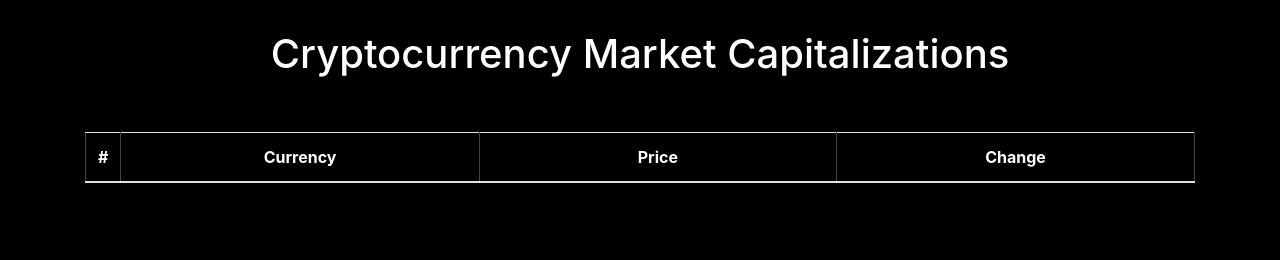
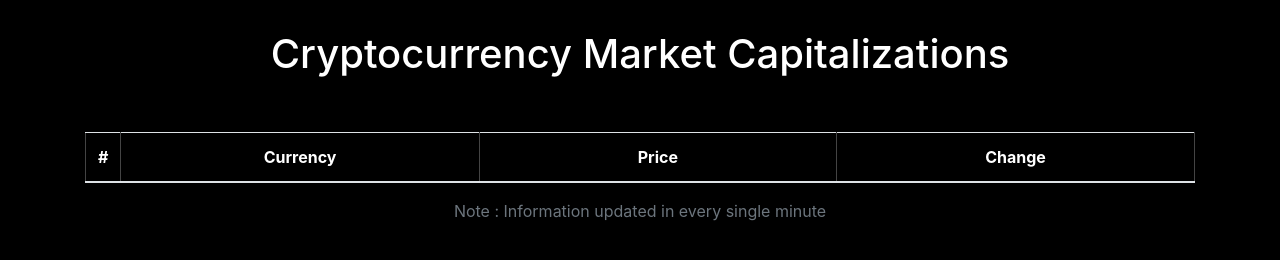
Before and after one commit to hemant-garg/Live-Cryptocurrencies-Market, a plain HTML site: page index.html in a window 1280 px wide. Drawn offline with nearby package versions, Linux system fonts and the light colour scheme; no server answers.

Commit message:
footer added

```diff
--- a/index.html
+++ b/index.html
@@ -30,6 +30,7 @@
           </tbody>
         </table>
 
+    <p class="text-muted">Note : Information updated in every single minute </p>
     </div>
 
 
```
